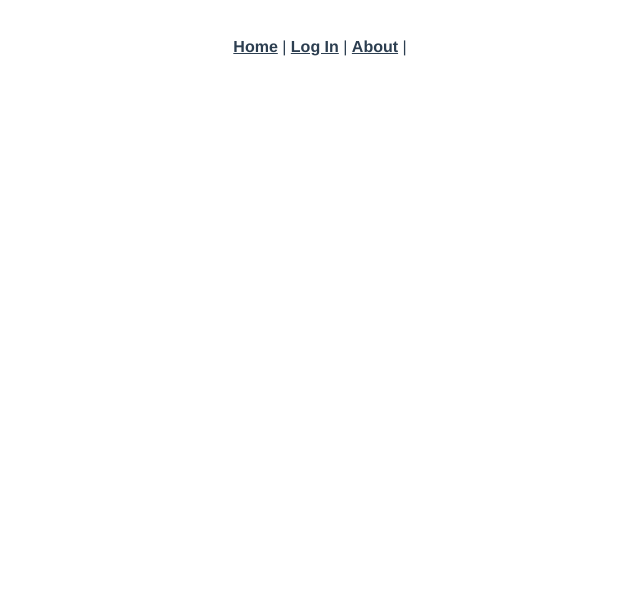
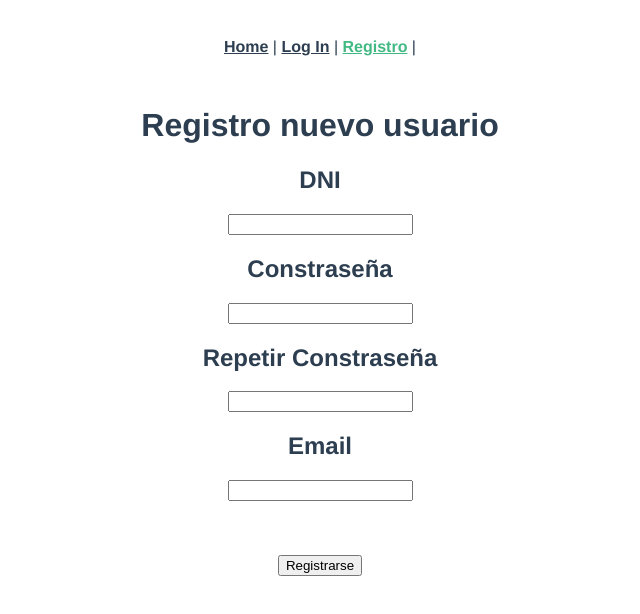
Before and after one commit to frodriguez84/DevHelper, a Vue app: page /registro in a window 1280 px wide. Shown: the top 614 px of the page, without its empty margins (320-960 px from the left). Built offline with nearby package versions, Linux system fonts and the light colour scheme.

Commit message:
agrego registro

```diff
--- a/src/App.vue
+++ b/src/App.vue
@@ -3,7 +3,7 @@
     <div id="nav">
       <router-link to="/">Home</router-link> |
       <router-link to="/login">Log In</router-link> |
-      <router-link to="/about">About</router-link> |
+      <router-link to="/registro">Registro</router-link> |
     </div>
     <router-view/>
   </div>
--- a/src/components/HelloWorld.vue
+++ b/src/components/HelloWorld.vue
@@ -1,9 +1,7 @@
 <template>
   <div class="hello">
     <h1>{{ msg }}</h1>
-    <p>
-      <a href="https://cli.vuejs.org" target="_blank" rel="noopener">LogIn</a>.
-    </p>
+
   </div>
 </template>
 
--- a/src/router/index.js
+++ b/src/router/index.js
@@ -18,12 +18,12 @@ const routes = [
   },
 
   {
-    path: '/about',
-    name: 'About',
+    path: '/registro',
+    name: 'Registro',
     // route level code-splitting
     // this generates a separate chunk (about.[hash].js) for this route
     // which is lazy-loaded when the route is visited.
-    component: () => import(/* webpackChunkName: "about" */ '../views/About.vue')
+    component: () => import(/* webpackChunkName: "about" */ '../views/Registro.vue')
   },
 ]
 
--- a/src/views/About.vue
+++ /dev/null
@@ -1,5 +0,0 @@
-<template>
-  <div class="about">
-    <h1>Pagina de prueba</h1>
-  </div>
-</template>
--- a/src/views/Home.vue
+++ b/src/views/Home.vue
@@ -2,6 +2,7 @@
   <div class="home">
     <img alt="Vue logo" src="../assets/logo.png">
     <HelloWorld msg="Bienvenidos a DevHelper"/>
+    <h2>La solucion a tus proyectos</h2>
     <h3>{{ titulo }}</h3>
     <button @click="suma">+1</button>
     <h1>{{ num }}</h1>
--- a/src/views/LogIn.vue
+++ b/src/views/LogIn.vue
@@ -3,48 +3,52 @@
     <h1>Pagina de LogIn</h1>
 
     <div>
-        <h2>Nombre de Usuario</h2>
-        <input type="text">
+      <h2>DNI</h2>
+      <input type="text" />
     </div>
     <div>
-        <h2>DNI</h2>
-        <input type="text">
+      <h2>Constraseña</h2>
+      <input type="text" />
     </div>
-    <br>
+    <br />
     <div>
-        <button >Ingresar</button>
-    <br>
-    <br>
-        <button @click="suma">Prueba +1 en LogIn</button>
-        <h2>{{ num }}</h2>
+      <button>Ingresar</button>
+      <br />
+      <br />
+      <div>
+        <h2>Crear cuenta</h2>
+        <button>Registrarse</button>
+      </div>
+      <br />
+      <br />
+      <button @click="suma">Prueba +1 en LogIn</button>
+      <h2>{{ num }}</h2>
     </div>
-
-
   </div>
 </template>
 
 
 <script>
 // @ is an alias to /src
-import HelloWorld from '@/components/HelloWorld.vue'
+import HelloWorld from "@/components/HelloWorld.vue";
 
 export default {
-  name: 'LogIn',
+  name: "LogIn",
   components: {
-    HelloWorld
+    HelloWorld,
   },
 
-  data(){
-    return{
+  data() {
+    return {
       titulo: "Prueba de Data",
       num: 0,
-    }
+    };
   },
 
-  methods:{
-    suma(){
-      this.num++
-    }
-  }
-}
+  methods: {
+    suma() {
+      this.num++;
+    },
+  },
+};
 </script>
--- /dev/null
+++ b/src/views/Registro.vue
@@ -0,0 +1,33 @@
+<template>
+  <div class="registro">
+    <h1>Registro nuevo usuario</h1>
+  <div>
+      <h2>DNI</h2>
+      <input type="text" />
+    </div>
+    <div>
+      <h2>Constraseña</h2>
+      <input type="text" />
+    </div>
+    <div>
+      <h2>Repetir Constraseña</h2>
+      <input type="text" />
+    </div>
+    <div>
+      <h2>Email</h2>
+      <input type="text" />
+    </div>
+    <br>
+    <br>
+    <br>
+    <div>
+
+    <button>Registrarse</button>
+
+    </div>
+
+
+
+  </div>
+
+</template>
```
